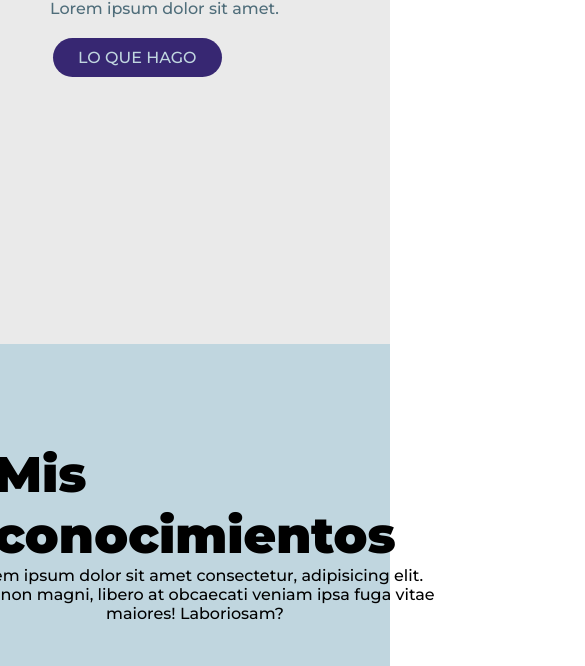
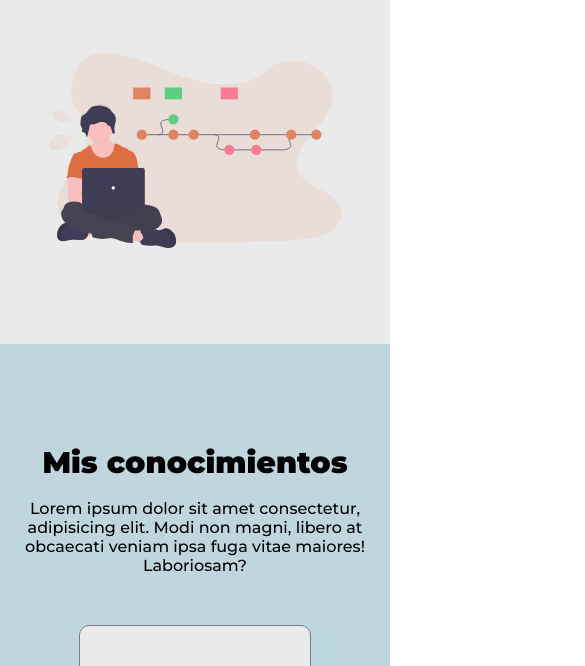
Before and after one commit to Lucasema/practica-css, a plain HTML site: page portfolio/index.html in a window 390 px wide. Shown: the part 500-1166 px from the top of the page, 585 px wide, since content can reach past the window. Drawn offline with nearby package versions, Linux system fonts and the light colour scheme.

Commit message:
agregué comportamiento rosponsive

```diff
--- a/portfolio/index.html
+++ b/portfolio/index.html
@@ -34,8 +34,9 @@
     </nav>
   </header>
 
+
   <div id="presentacion" class="seccion-presentacion">
-    <div  class="seccion-info">
+    <div class="seccion-info">
       <div class=texto-info>
         <p class="saludo">¡Hola!, soy</p>
         <h1 class="nombre">Lucas Nuñez</h1>
@@ -49,35 +50,49 @@
   </div>
 
   <section id="conocimientos" class="seccion-conocimientos">
+
+      <div class="div-titulo-seccion-conocimientos">
         <h2 class="titulo-seccion-conocimientos">Mis conocimientos</h2>
+      </div>
+
+      <div class="div-descripcion-conocimientos">
         <p class="descripcion-conocimientos">Lorem ipsum dolor sit amet consectetur, adipisicing elit. Modi non magni,
           libero at obcaecati veniam ipsa fuga
           vitae maiores! Laboriosam?</p>
-    <div class="cuadricula">
+      </div>
+
+      <div class=cuadricula>
         <div class="cuadricula-item">
           <i class="devicon-html5-plain colored tamaño-icono"></i>
           <p class="titulo-conocimiento">HTML 5</p>
         </div>
+
         <div class="cuadricula-item">
           <i class="devicon-css3-plain colored devicon-css3-plain colored tamaño-icono"></i>
           <p class="titulo-conocimiento">CSS 3</p>
         </div>
+
         <div class="cuadricula-item">
           <i class="devicon-javascript-plain colored tamaño-icono"></i>
           <p class="titulo-conocimiento">JavaScript</p>
         </div>
+
         <div class="cuadricula-item">
           <i class="devicon-git-plain colored tamaño-icono"></i>
           <p class="titulo-conocimiento">GIT</p>
         </div>
+
         <div class="cuadricula-item">
           <i class="devicon-microsoftsqlserver-plain tamaño-icono"></i>
           <p class="titulo-conocimiento">MICROSOFT SQL SERVER</p>
         </div>
+
         <div class="cuadricula-item">
           <i class="devicon-dot-net-plain colored tamaño-icono"></i>
           <p class="titulo-conocimiento">.NET</p>
         </div>
+
+
       </div>
 
   </section>
--- a/portfolio/style.css
+++ b/portfolio/style.css
@@ -19,6 +19,7 @@ header{
     z-index: 100;
     box-shadow: 0 0 29px 0 rgb(134 134 134 / 25%);
 }
+
 nav{
     width:100%;
 }
@@ -70,8 +71,6 @@ a:link, a:visited, a:active {
 a:hover{
     color: #3a2449 ;
 }
-
-
 
 /*PRESENTACIÒN*/
 
@@ -158,17 +157,18 @@ a:hover{
     flex-direction:column;
     justify-content: flex-start;
     align-items: center;
-    height: 900px;
     width: 100%;
+    padding-bottom: 75px;
 }
 
 .titulo-seccion-conocimientos{
+    width: 100%;
     font-size: 50px;
     margin-top: 100px;
 }
 
 .descripcion-conocimientos{
-    width: 500px;
+    width: 100%;
     text-align: center;
 }
 
@@ -176,7 +176,7 @@ a:hover{
     display: flex;
     justify-content: center;
     flex-wrap: wrap;
-    width: 900px;
+    max-width: 1000px;
 }
 
 .cuadricula-item{
@@ -217,7 +217,6 @@ a:hover{
 .seccion-cita{
     background-color:#4f6d7a;
     width: 100%;
-    height: 600px;
     display:flex;
     justify-content: center;
     align-items: center;
@@ -249,7 +248,7 @@ blockquote{
 
 footer{
     background-color: #dd6e42;
-    height:250px;
+    padding: 20px;
     display:flex;
     flex-direction: column;
 }
@@ -261,7 +260,7 @@ footer{
 }
 
 .item-nav-footer{
-    margin-top: 80px;
+    margin-top: 40px;
     margin-right:20px;
 }
 
@@ -301,3 +300,93 @@ footer{
     color: #eaeaea;
     text-align: center;
 }
+
+/*RESPONSIVE*/
+
+@media (max-width: 1024px) {
+ header{
+     display:none;
+ }
+}
+
+@media (max-width: 600px) {
+
+    .seccion-presentacion{
+        flex-direction: column;
+        justify-content: center;
+        align-items: center;
+    }
+
+    .seccion-info{
+        width: 100%;
+        height: 50%;
+        margin-top: 50px;
+        justify-content: center;
+    }
+
+    .texto-info, .nombre, .saludo, .datos, .link-nav.proyectos{
+        margin-left: 0;
+    }
+    .texto-info{
+        align-items: center;
+    }
+
+    .saludo{
+        font-size: 21px;
+    }
+
+    .nombre{
+        font-size:56px;
+    }
+
+    .datos{
+        font-size:18px;
+    }
+
+    .seccion-imagen{
+        width: 100%;
+        height: 50%;
+        padding:0;
+        margin-top: 50px;
+    }
+
+    .imagen{
+        width:75%;
+        height: auto;
+        margin-bottom:15px;
+    }
+
+    .saludo, .nombre, .datos{
+        text-align: center;
+    }
+
+    /*CONOCIMIENTOS*/
+
+    .titulo-seccion-conocimientos{
+        font-size: 30px;
+        text-align: center;
+    }
+
+
+    .div-descripcion-conocimientos{
+        margin-top: 18px;
+        padding-left: 20px;
+        padding-right: 20px;
+    }
+
+    .descripcion-conocimientos{
+        font-size: 16px;
+    }
+
+    /*FOOTER*/
+    .menu-navegacion-footer{
+        display: flex;
+        flex-direction: column;
+        list-style-type: none;
+        align-items: center;
+
+    }
+
+
+
+}
```
Lines whose indentation alone changed are shown as unchanged.
